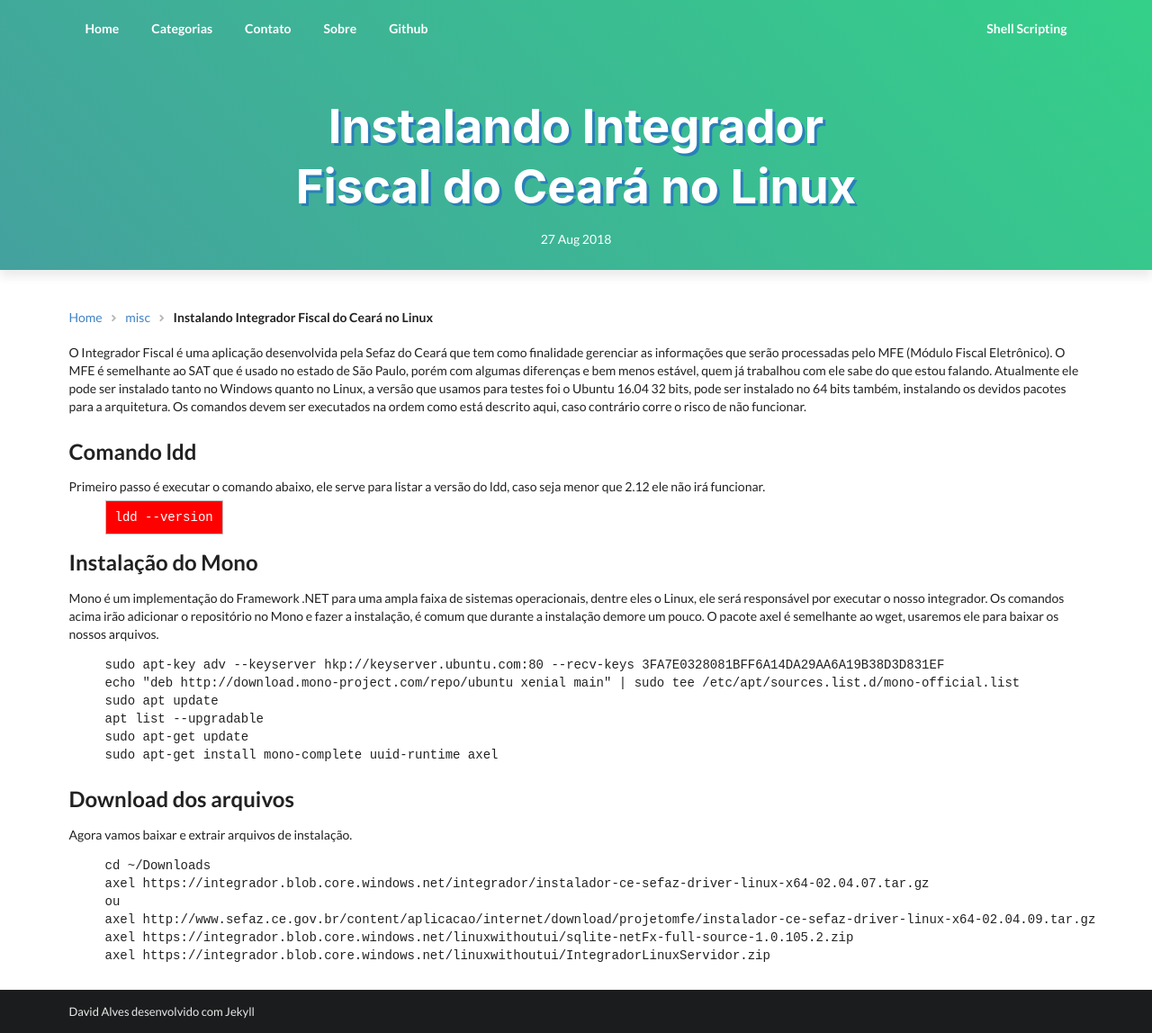
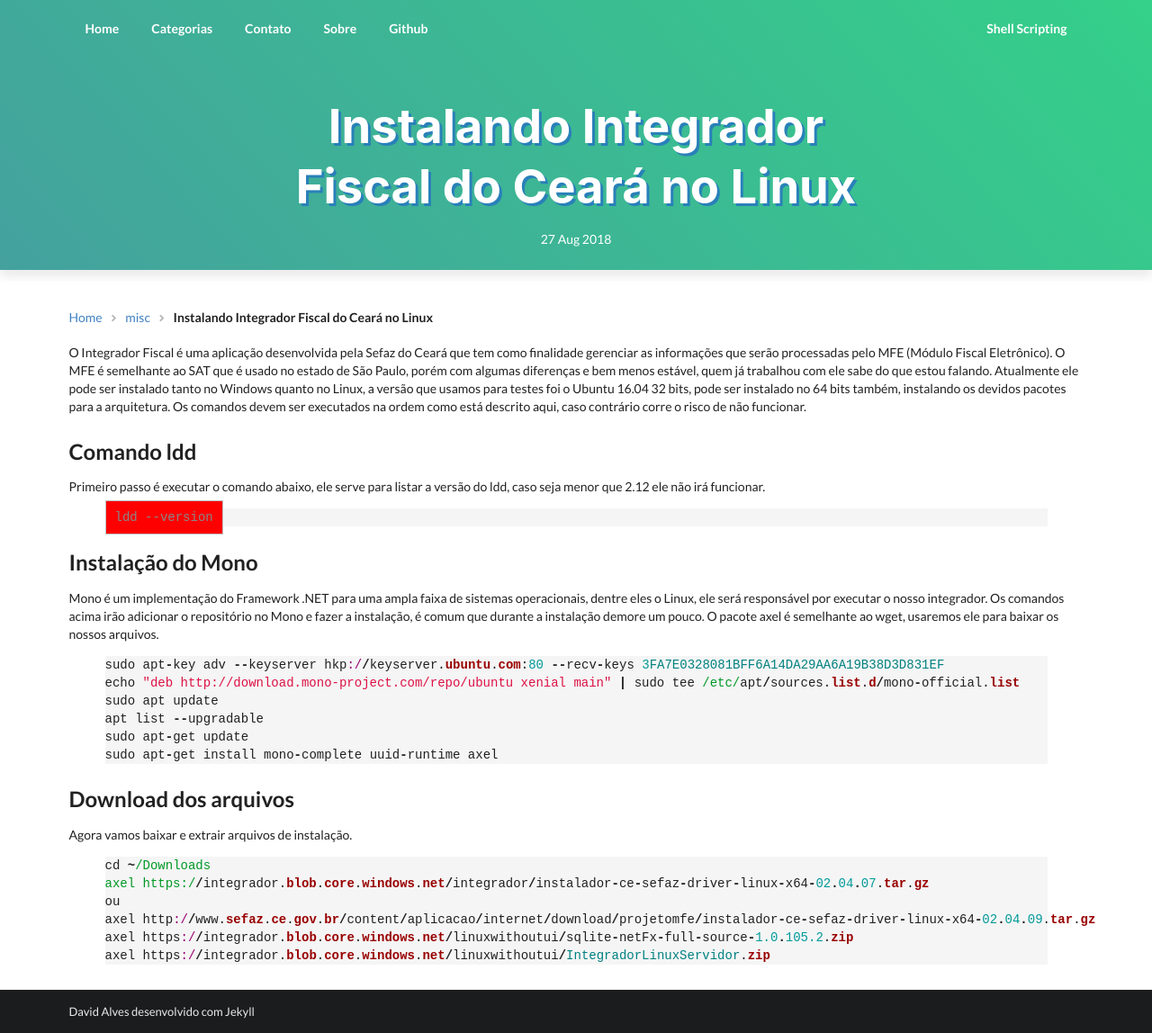
Before and after one commit to david27alves/david27alves.github.io, a Jekyll site: the page built from _posts/2018-08-27-instalando-integrador-fiscal-do-ceara-no-linux.markdown, in a window 1280 px wide. Shown: the whole page at 90% size. Built offline with Jekyll 4.4.1, drawn with Linux system fonts in a browser that asks for light colours.

Commit message:
Update style.css

```diff
--- a/css/style.css
+++ b/css/style.css
@@ -54,3 +54,144 @@
     color: #fff;
     background-color: red;
 }
+
+/**
+ * Syntax highlighting styles
+ */
+.highlight {
+  background-color: whitesmoke; }
+  .highlighter-rouge .highlight {
+    background-color: whitesmoke; }
+  .highlight .c {
+    color: #998;
+    font-style: italic; }
+  .highlight .err {
+    color: #a61717;
+    background-color: #e3d2d2; }
+  .highlight .k {
+    font-weight: bold; }
+  .highlight .o {
+    font-weight: bold; }
+  .highlight .cm {
+    color: #998;
+    font-style: italic; }
+  .highlight .cp {
+    color: #999;
+    font-weight: bold; }
+  .highlight .c1 {
+    color: #998;
+    font-style: italic; }
+  .highlight .cs {
+    color: #999;
+    font-weight: bold;
+    font-style: italic; }
+  .highlight .gd {
+    color: #000;
+    background-color: #fdd; }
+  .highlight .gd .x {
+    color: #000;
+    background-color: #faa; }
+  .highlight .ge {
+    font-style: italic; }
+  .highlight .gr {
+    color: #a00; }
+  .highlight .gh {
+    color: #999; }
+  .highlight .gi {
+    color: #000;
+    background-color: #dfd; }
+  .highlight .gi .x {
+    color: #000;
+    background-color: #afa; }
+  .highlight .go {
+    color: #888; }
+  .highlight .gp {
+    color: #555; }
+  .highlight .gs {
+    font-weight: bold; }
+  .highlight .gu {
+    color: #aaa; }
+  .highlight .gt {
+    color: #a00; }
+  .highlight .kc {
+    font-weight: bold; }
+  .highlight .kd {
+    font-weight: bold; }
+  .highlight .kp {
+    font-weight: bold; }
+  .highlight .kr {
+    font-weight: bold; }
+  .highlight .kt {
+    color: #458;
+    font-weight: bold; }
+  .highlight .m {
+    color: #099; }
+  .highlight .s {
+    color: #d14; }
+  .highlight .na {
+    color: #008080; }
+  .highlight .nb {
+    color: #0086B3; }
+  .highlight .nc {
+    color: #458;
+    font-weight: bold; }
+  .highlight .no {
+    color: #008080; }
+  .highlight .ni {
+    color: #800080; }
+  .highlight .ne {
+    color: #900;
+    font-weight: bold; }
+  .highlight .nf {
+    color: #900;
+    font-weight: bold; }
+  .highlight .nn {
+    color: #555; }
+  .highlight .nt {
+    color: #000080; }
+  .highlight .nv {
+    color: #008080; }
+  .highlight .ow {
+    font-weight: bold; }
+  .highlight .w {
+    color: #bbb; }
+  .highlight .mf {
+    color: #099; }
+  .highlight .mh {
+    color: #099; }
+  .highlight .mi {
+    color: #099; }
+  .highlight .mo {
+    color: #099; }
+  .highlight .sb {
+    color: #d14; }
+  .highlight .sc {
+    color: #d14; }
+  .highlight .sd {
+    color: #d14; }
+  .highlight .s2 {
+    color: #d14; }
+  .highlight .se {
+    color: #d14; }
+  .highlight .sh {
+    color: #d14; }
+  .highlight .si {
+    color: #d14; }
+  .highlight .sx {
+    color: #d14; }
+  .highlight .sr {
+    color: #009926; }
+  .highlight .s1 {
+    color: #d14; }
+  .highlight .ss {
+    color: #990073; }
+  .highlight .bp {
+    color: #999; }
+  .highlight .vc {
+    color: #008080; }
+  .highlight .vg {
+    color: #008080; }
+  .highlight .vi {
+    color: #008080; }
+  .highlight .il {
+    color: #099; }
```
